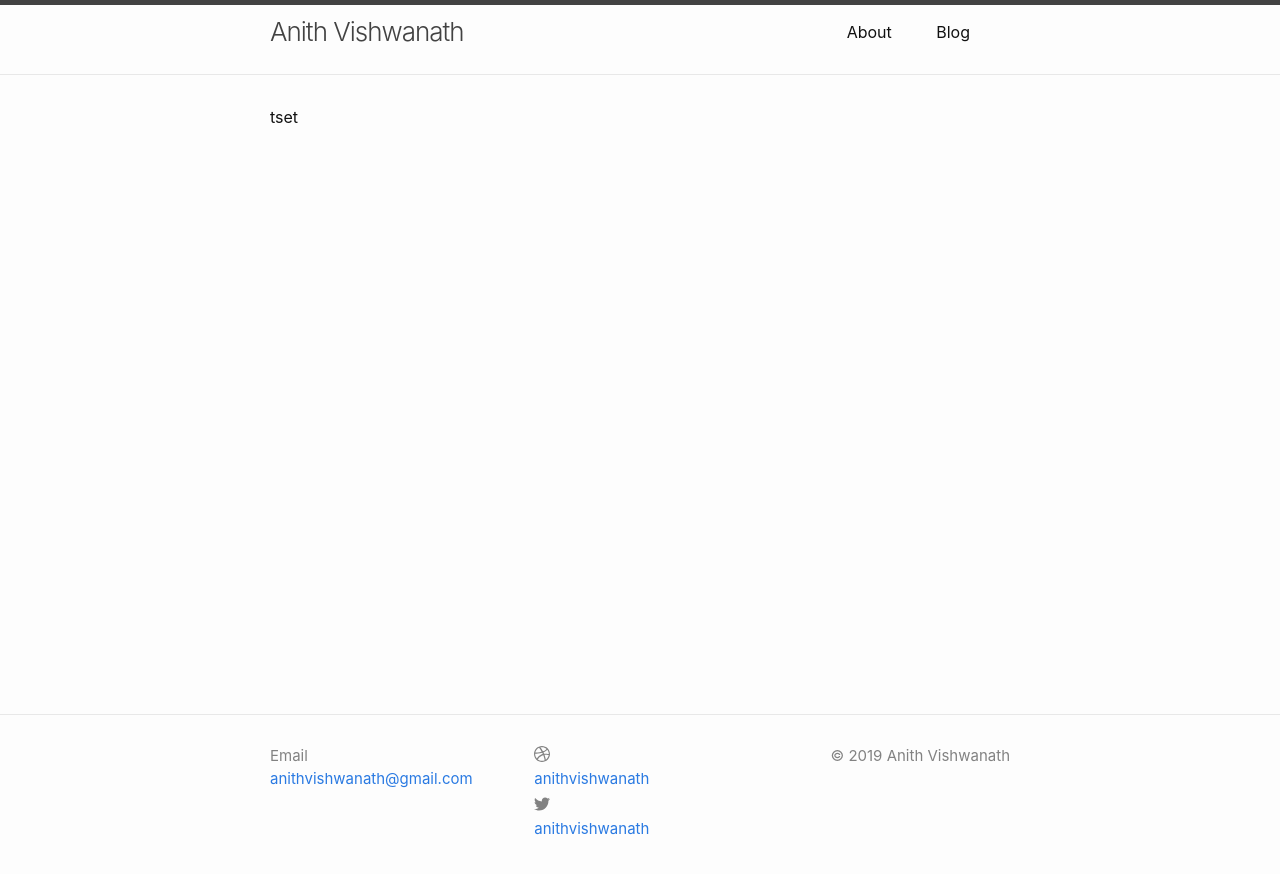
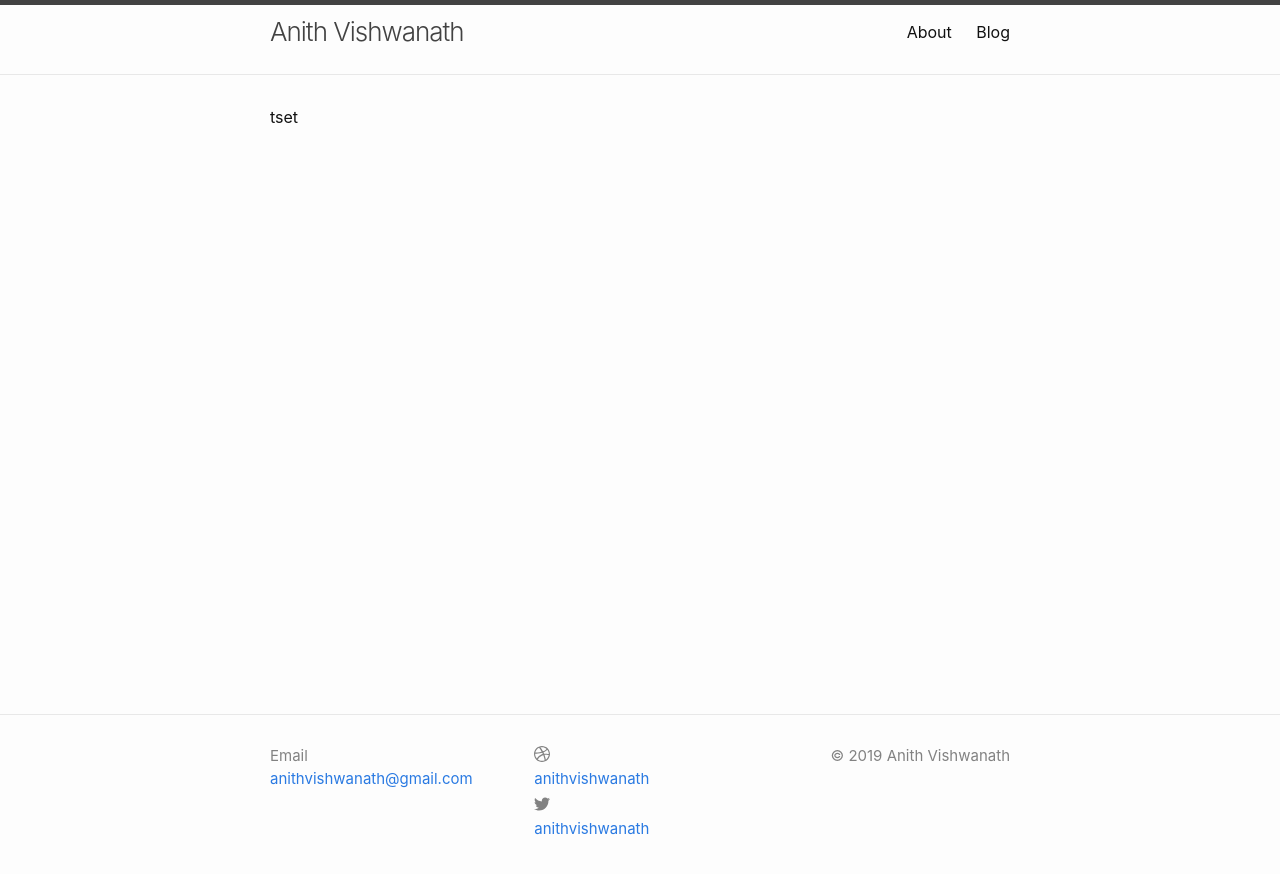
Before and after one commit to anithvishwanath/anithvishwanath.github.io, a Jekyll site: the page built from pages/blog.html, in a window 1280 px wide. Shown: the top 874 px of the page. Built offline with Jekyll 4.4.1, drawn with Linux system fonts in a browser that asks for light colours.

Commit message:
Update main.css

```diff
--- a/assets/main.css
+++ b/assets/main.css
@@ -255,7 +255,7 @@ table {
 .trigger li {
   list-style-type: none;
   display: inline-block;
-  margin-right: 40px;
+  margin-left: 20px;
 }
 
 /**
```
